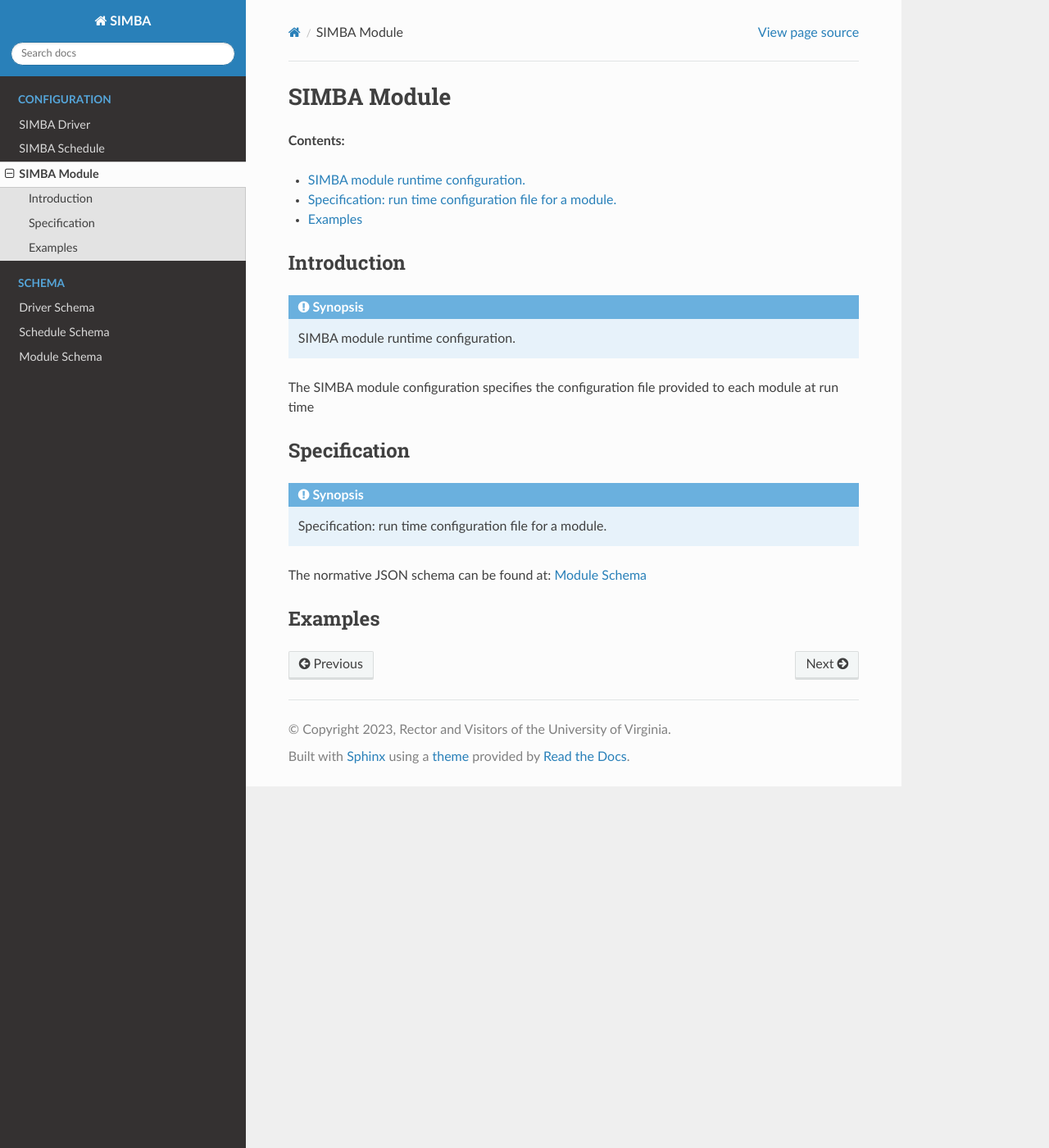
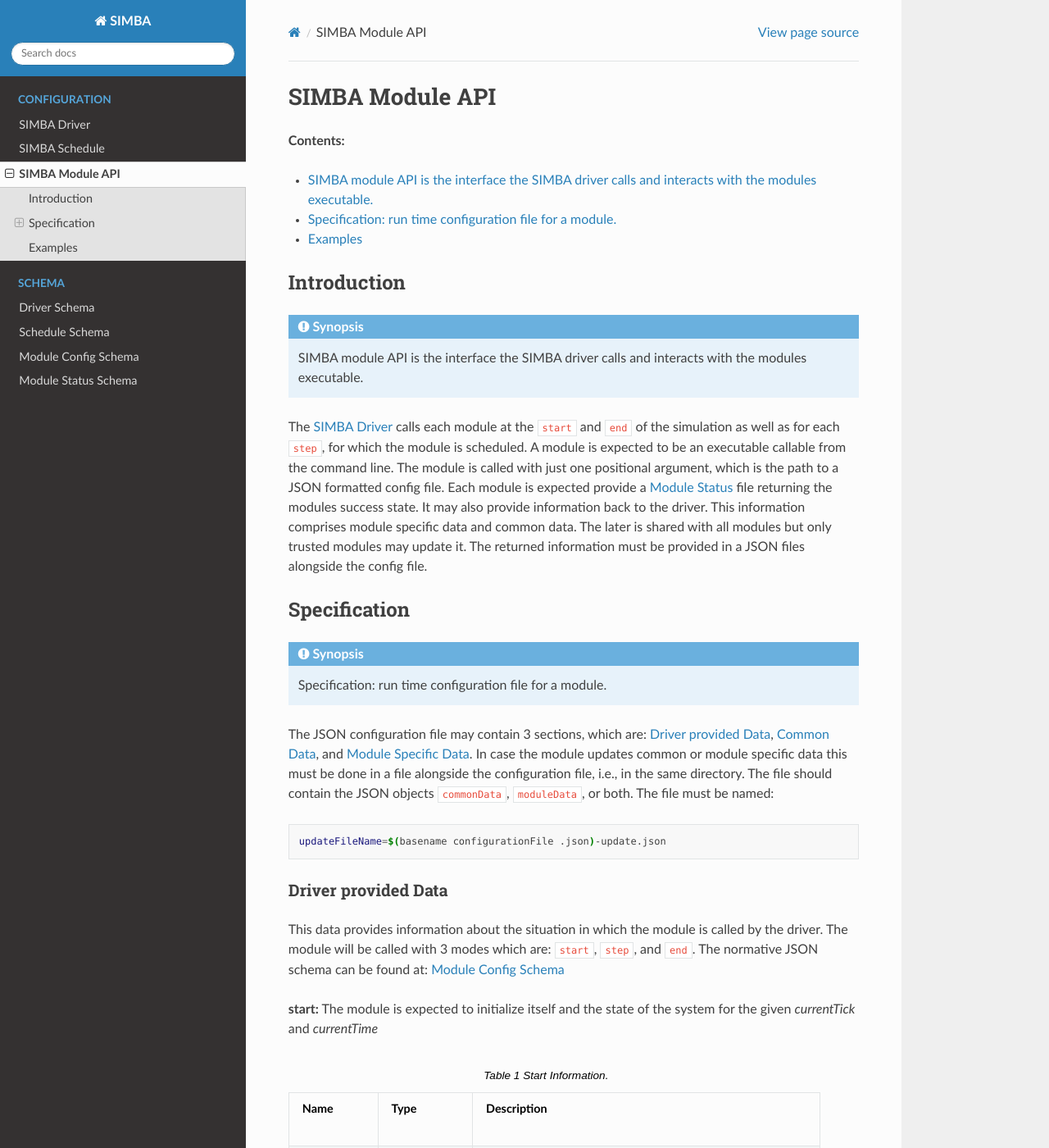
Before and after one commit to NSSAC/SIMBA_Driver, a Sphinx documentation site: the page built from docs/configuration/module.rst, in a window 1280 px wide and 1400 px high. Shown: the whole window at 82% size. Built offline with Sphinx 7.4.7 and the Read the Docs theme 2.0.0, drawn with Linux system fonts in a browser that asks for light colours; some of the changed text lies outside the part shown.

Commit message:
Completed documentation for module API.

```diff
--- a/docs/configuration/module.rst
+++ b/docs/configuration/module.rst
@@ -1,12 +1,12 @@
-SIMBA Module
-============
+SIMBA Module API
+================
 **Contents:**
 
 * |simba-module-introduction-synopsis|_
 * |simba-module-specification-synopsis|_
 * :ref:`simba-module-examples`
 
-.. |simba-module-introduction-synopsis| replace:: SIMBA module runtime configuration.
+.. |simba-module-introduction-synopsis| replace:: SIMBA module API is the interface the SIMBA driver calls and interacts with the modules executable.
 .. _`simba-module-introduction-synopsis`: `simba-module-introduction`_
 
 .. _simba-module-introduction:
@@ -18,7 +18,7 @@
 
    |simba-module-introduction-synopsis|
 
-The SIMBA module configuration specifies the configuration file provided to each module at run time
+The :doc:`driver` calls each module at the ``start`` and ``end`` of the simulation as well as for each ``step``, for which the module is scheduled. A module is expected to be an executable callable from the command line. The module is called with just one positional argument, which is the path to a JSON formatted config file. Each module is expected provide a :ref:`module-status` file returning the modules success state. It may also provide information back to the driver. This information comprises module specific data and common data. The later is shared with all modules but only trusted modules may update it. The returned information must be provided in a JSON files alongside the config file.
 
 .. |simba-module-specification-synopsis| replace:: Specification: run time configuration file for a module.
 .. _`simba-module-specification-synopsis`: `simba-module-specification`_
@@ -32,7 +32,169 @@
 
    |simba-module-specification-synopsis|
 
-The normative JSON schema can be found at:  :doc:`Module Schema </schema/module>`
+The JSON configuration file may contain 3 sections, which are: :ref:`driver-provided-data`, :ref:`common-data`, and :ref:`module-specific-data`.  In case the module updates common or module specific data this must be done in a file alongside the configuration file, i.e., in the same directory. The file should contain the JSON objects ``commonData``, ``moduleData``, or both. The file must be named:
+
+.. code-block:: bash
+
+   updateFileName=$(basename configurationFile .json)-update.json
+
+.. _driver-provided-data:
+
+Driver provided Data
+....................
+
+This data provides information about the situation in which the module is called by the driver. The module will be called with 3 modes which are: ``start``, ``step``, and ``end``. The normative JSON schema can be found at:  :doc:`Module Config Schema </schema/module>`
+
+
+**start:** The module is expected to initialize itself and the state of the system for the given `currentTick` and `currentTime`
+
+.. list-table:: Start Information.
+  :name: module-mode-start
+  :header-rows: 1
+
+  * - | Name
+    - | Type
+    - | Description
+  * - | mode
+    - | const ``start``
+    - | The modules is called in mode start.
+  * - | statusFile
+    - | string
+    - | The file containing status, updated common, and module data.
+  * - | currentTick
+    - | integer
+    - | The current (initial) tick
+  * - | currentTime
+    - | string
+    - | The current (initial) time (ISO data time format)
+
+**step:** The module is expected to progress the systems state from the `lastRunTime` to the `targetTime`. The `currentTime` is provided since the time increments may not be uniform (see: :doc:`driver`)
+
+.. list-table:: Step Information.
+  :name: module-mode-step
+  :header-rows: 1
+
+  * - | Name
+    - | Type
+    - | Description
+  * - | mode
+    - | const ``step``
+    - | The modules is called in mode step.
+  * - | statusFile
+    - | string
+    - | The file containing status, updated common, and module data.
+  * - | lastRunTick
+    - | integer
+    - | The tick the module was last executed
+  * - | lastRunTime
+    - | string
+    - | The time the module was last executed (ISO data time format)
+  * - | currentTick
+    - | integer
+    - | The current tick
+  * - | currentTime
+    - | string
+    - | The current time (ISO data time format)
+  * - | targetTick
+    - | integer
+    - | The target tick
+  * - | targetTime
+    - | string
+    - | The target time (ISO data time format)
+
+**end:** The module is expected to progress the systems state from the `lastRunTime` to the `currentTime` if that is appropriate. Furthermore, it is expected that it does complete all required shutdown procedures
+
+.. list-table:: End Information.
+  :name: module-mode-end
+  :header-rows: 1
+
+  * - | Name
+    - | Type
+    - | Description
+  * - | mode
+    - | const ``end``
+    - | The modules is called in mode end.
+  * - | statusFile
+    - | string
+    - | The file containing status, updated common, and module data.
+  * - | lastRunTick
+    - | integer
+    - | The tick the module was last executed
+  * - | lastRunTime
+    - | string
+    - | The time the module was last executed (ISO data time format)
+  * - | currentTick
+    - | integer
+    - | The current tick
+  * - | currentTime
+    - | string
+    - | The current time (ISO data time format)
+
+
+.. _common-data:
+
+Common Data
+...........
+
+Common data, e.g., database connection information is provided to all modules. Since the host on which the database may not be know before the start of the driver it is necessary that the module providing the database returns the information to the driver and all modules. The attributes of the common data or provided as part of the :doc:`schedule`. No further information will be made available the modules.
+
+  * - | Name
+    - | Type
+    - | Description
+  * - | commonData
+    - | object
+    - | Common data provided to all modules.
+
+As an example if the following is provided in the schedule file:
+
+.. code-block:: JSON
+
+   "commonData": {
+    "dbHost": null
+  }
+
+The following should be contained in the status file from the module providing the database host:
+
+.. code-block:: JSON
+
+   "commonData": {
+    "dbHost": "128.1.1.223"
+  }
+
+
+.. _module-specific-data:
+
+Module Specific Data
+....................
+
+A module may require additional configuration options beyond the driver provided information and common data. The module specific data object is providing the means to define and modify it.
+
+  * - | Name
+    - | Type
+    - | Description
+  * - | moduleData
+    - | object
+    - | Module specific data.
+
+.. _module-status:
+
+Module Status
+.............
+
+As a minimum the status file contains the return status: ``success`` or ``fail``. In case the module updates common or module specific data the file should also contain the JSON objects ``commonData``, ``moduleData``, or both. The normative JSON schema can be found at:  :doc:`Module Status Schema </schema/status>`
+
+  * - | Name
+    - | Type
+    - | Description
+  * - | status
+    - | string
+    - | The return status: ``success`` or ``fail``.
+  * - | commonData
+    - | object
+    - | Updated common data provided to all modules.
+  * - | moduleData
+    - | object
+    - | Updated module specific data.
 
 .. _simba-module-examples:
 
--- a/docs/index.rst
+++ b/docs/index.rst
@@ -37,6 +37,7 @@
    schema/driver.rst
    schema/schedule.rst
    schema/module.rst
+   schema/status.rst
 
 Indices and tables
 ==================
--- a/docs/schema/module.rst
+++ b/docs/schema/module.rst
@@ -1,4 +1,4 @@
-Module Schema
-=============
+Module Config Schema
+====================
 
 .. jsonschema:: ../../schema/module.json
--- /dev/null
+++ b/docs/schema/status.rst
@@ -0,0 +1,4 @@
+Module Status Schema
+====================
+
+.. jsonschema:: ../../schema/status.json
```
Also changed, not shown: 2 other files.
